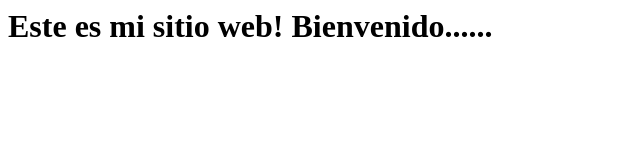
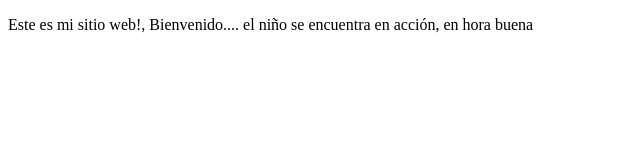
Before and after one commit to milthon10/adso_2644590, a plain HTML site: page index.html in a window 1280 px wide. Shown: the whole page, without its empty margins (0-640 px from the left). Drawn offline with Linux system fonts and the light colour scheme.

Commit message:
agregando utf-8

```diff
--- a/index.html
+++ b/index.html
@@ -1,11 +1,16 @@
-<html>
+<!DOCTYPE html>
+<html lang="es">
+
     <head>
-    </head>
+        <meta charset = utf-8>
+    <meta name="viewport" content="width=device-width, initial-scale=1.0">
+    <title> Mi primer sitio web</title>
     <body>
-        <h1>
-            Este es mi sitio web!
-            Bienvenido......
-        </h1>
+        <p> Este es mi sitio web!, Bienvenido....
+            el niño se encuentra en acción, en hora buena
+        </p>
+
+
 
 
     </body>
```
